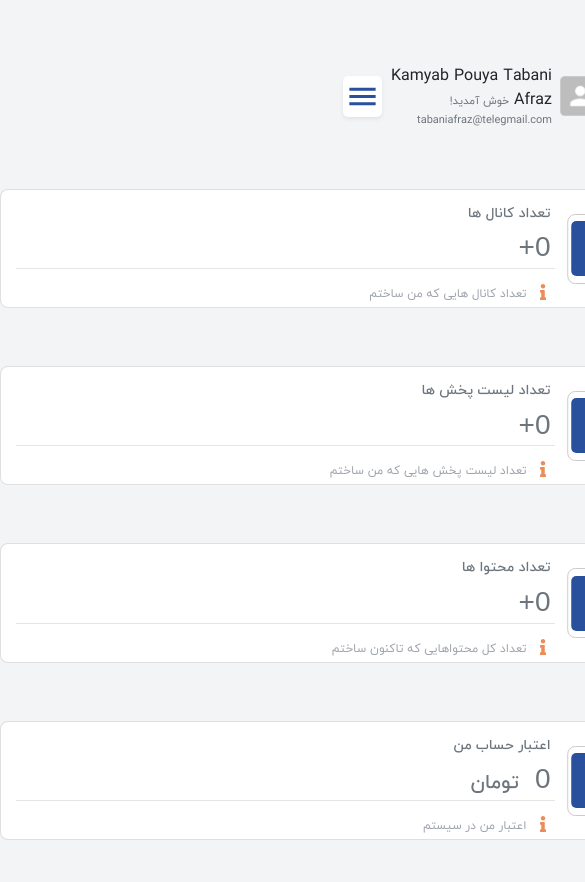
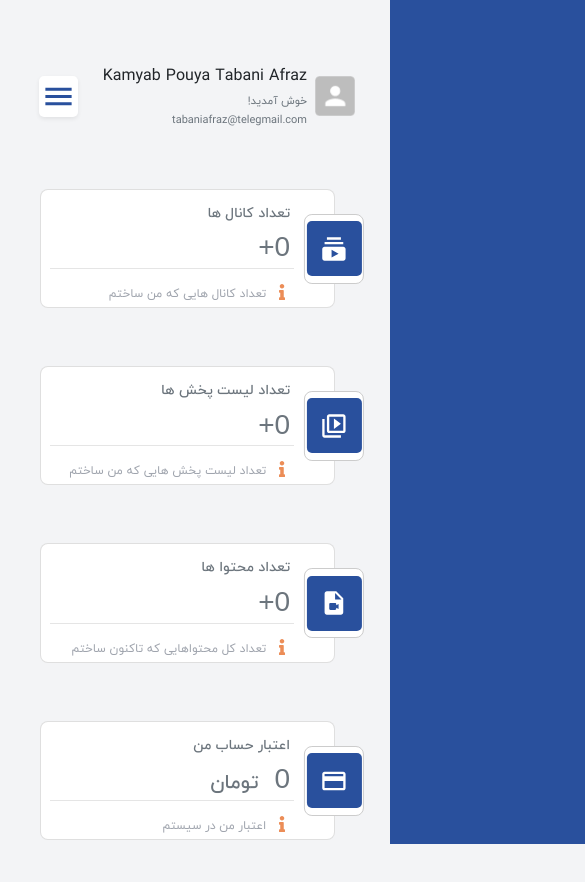
Before and after one commit to pouyaafraz123/udemy-front, a React (Create React App) app: page /admin/dashboard in a window 390 px wide. Shown: the top 882 px of the page, 585 px wide, since content can reach past the window. Built offline with nearby package versions, Linux system fonts and the light colour scheme.

Commit message:
media query for grids

```diff
--- a/src/components/UserPages/UserLayout/DashBoard/DashBoard.js
+++ b/src/components/UserPages/UserLayout/DashBoard/DashBoard.js
@@ -15,6 +15,9 @@ const DashBoard = (props) => {
 const DashboardContainer = styled.div`
     display: grid;
   grid-template-columns: repeat(auto-fit,minmax(600px,1fr));
+  @media only screen and (max-width: 740px){
+    grid-template-columns: 100%;
+  }
   grid-template-rows: auto;
   column-gap: 70px;
   row-gap: 10px;
--- a/src/components/UserPages/UserLayout/Greeting/Greeting.js
+++ b/src/components/UserPages/UserLayout/Greeting/Greeting.js
@@ -27,11 +27,15 @@ const Greeting = (props) => {
 
 const Greetingdiv = styled.div`
   margin-bottom: 60px;
+  @media only screen and (max-width: 576px){
+    margin-right: -20px;
+  }
     small {
       font-size: 11px !important;
     }
 
   .toggler-box {
+    margin-left: 23px;
     background-color: white;
     border-radius: 5px;
     padding: 3px 2px;
--- a/src/components/UserPages/UserLayout/UserLayout.js
+++ b/src/components/UserPages/UserLayout/UserLayout.js
@@ -19,7 +19,7 @@ class UserLayout extends Component {
                 <GlobalStyle color={"#f3f4f6"}/>
                 <SideBar open={this.state.open}/>
                 <UserLayoutDiv>
-                    <div className="container-fluid mt-5 pt-3 pl-5">
+                    <div className="container-fluid mt-5 pt-3  pl-lg-5 pl-md-5 pl-3">
                         <Greeting clicked={() => this.sideDrawHandler()}/>
                         {this.props.inside}
                     </div>
@@ -34,6 +34,9 @@ const UserLayoutDiv = styled.div`
   @media only screen and (max-width: 1191px) {
     margin-right: 70px;
   }
+  @media only screen and (max-width: 576px) {
+    margin-right: 40px;
+  }
 `;
 
 export default UserLayout;
```
Also changed, not shown: src/components/UserPages/Playlist/PlaylistPage.js (+10 -5 lines).
